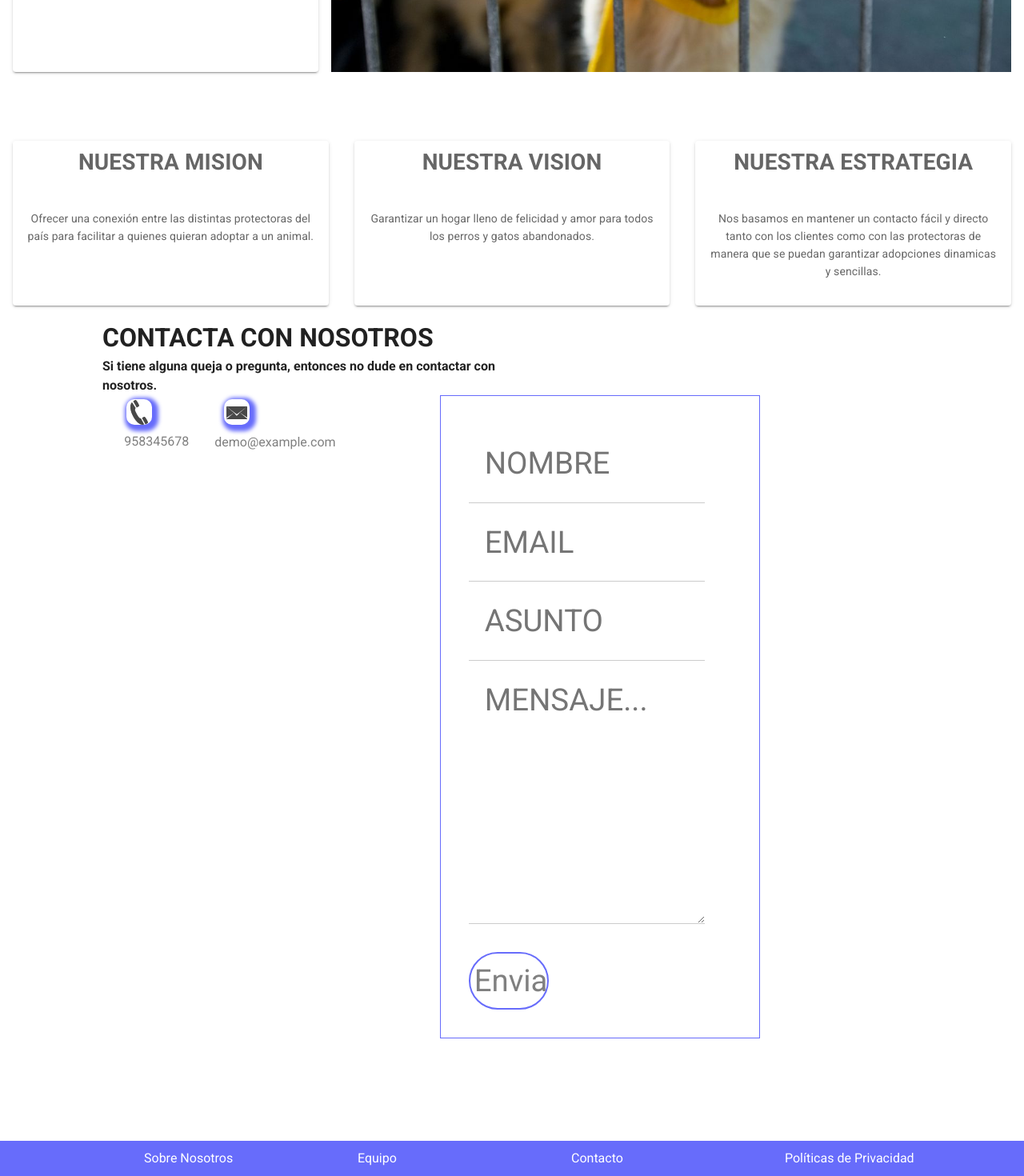
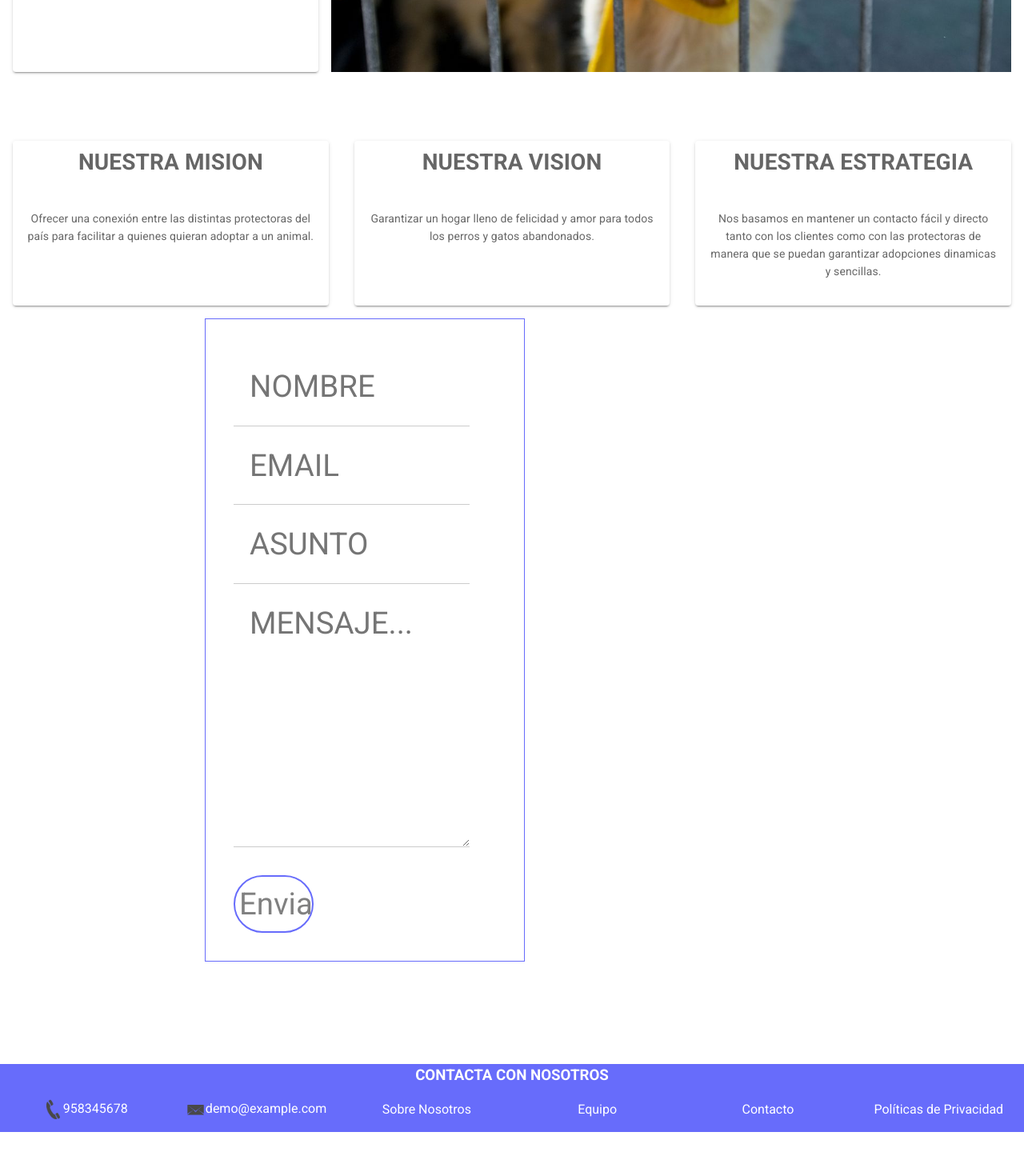
Before and after one commit to josemartin22/Protectora, a Vue app in the folder client/: page /about in a window 1280 px wide. Shown: the part 954-2424 px from the top of the page at 80% size. After the commit the page ends 2369 px from the top, so only its background shows below. Built offline with nearby package versions, Linux system fonts and the light colour scheme.

Commit message:
Mejor footer del mundo mundial

```diff
--- a/client/src/components/About.vue
+++ b/client/src/components/About.vue
@@ -35,28 +35,6 @@
     </div>
 
     <div id="infoContacto">
-      <div id="contactoTitulo">
-        <h1>CONTACTA CON NOSOTROS</h1>
-
-        <h4
-          class="hempresa"
-        >Si tiene alguna queja o pregunta, entonces no dude en contactar con nosotros.</h4>
-
-        <div id="telefono">
-          <figure>
-            <img id="iconPhone" src="../assets/phone32.png" alt="icon phone" />
-            <figcaption class="iconInfo">958345678</figcaption>
-          </figure>
-        </div>
-
-        <div id="email">
-          <figure>
-            <img id="iconMail" src="../assets/mail32.png" alt="icon email" />
-            <figcaption class="iconInfo">demo@example.com</figcaption>
-          </figure>
-        </div>
-      </div>
-
       <div id="formulario">
         <!-- La etiqueta form sirve para encapsular los elementos de un formulario-->
         <form action method="get">
@@ -87,19 +65,34 @@
     </div>
 
     <!-- Pie de pagina-->
-    <footer id="footer">
-      <span>
-        <input type="text" class="botonFooter" value="Sobre Nosotros" />
-      </span>
-      <span>
-        <input type="text" class="botonFooter" value="Equipo" />
-      </span>
-      <span>
-        <input type="text" class="botonFooter" value="Contacto" />
-      </span>
-      <span>
-        <input type="text" class="botonFooter" value="Políticas de Privacidad" />
-      </span>
+    <footer>
+      <div>
+        <h3>CONTACTA CON NOSOTROS</h3>
+      </div>
+      <div id="footerText">
+        <div class="footerItems">
+          <p>
+            <img align="left" class="footerPic" src="../assets/phone32.png" alt="icon phone">958345678
+          </p>
+        </div>
+        <div class="footerItems">
+          <p>
+            <img align="left" class="footerPic" src="../assets/mail32.png" alt="icon phone">demo@example.com
+          </p>
+        </div>
+        <div class="footerItems">
+          <p>Sobre Nosotros</p>
+        </div>
+        <div class="footerItems">
+          <p>Equipo</p>
+        </div>
+        <div class="footerItems">
+          <p>Contacto</p>
+        </div>
+        <div class="footerItems">
+          <p>Políticas de Privacidad</p>
+        </div>
+      </div>
     </footer>
   </div>
 </template>
@@ -156,6 +149,37 @@ p{
   text-align: center;
 }
 
+footer {
+  left: 0;
+  bottom: 0;
+  width: 100%;
+  background-color: #676cfb;
+  color: white;
+  text-align: center;
+  flex-direction: column;
+  display: flex;
+}
+
+#footerText{
+  flex-direction: row;
+  justify-content: center;
+  align-items:center;
+  display: flex;
+}
+
+.footerItems{
+  margin-top:1em;
+  width:100%;
+  flex-direction: row;
+  display: flex;
+  align-items: center;
+  justify-content: center;
+}
+
+.footerPic{
+  max-height:25px;
+  max-width:25px;
+}
 
 /*
 #################################
@@ -173,25 +197,6 @@ ESTILOS PARA EL APARTADO CONTACTO
 
 #contactoTitulo {
   width: 40%;
-}
-
-#telefono,
-#email {
-  float: left;
-  margin: 1%;
-  margin-left: 5%;
-}
-
-#iconPhone {
-  box-shadow: 3px 3px 5px 5px #676cfb;
-  border-radius: 10px 10px 10px 10px;
-  margin-left: 5%;
-}
-
-#iconMail {
-  box-shadow: 3px 3px 5px 5px #676cfb;
-  border-radius: 10px 10px 10px 10px;
-  margin-left: 10%;
 }
 
 .iconInfo {
@@ -256,24 +261,5 @@ ESTILOS PARA EL APARTADO FOOTER
 ###############################
 */
 
-#footer {
-  left: 0;
-  bottom: 0;
-  width: 100%;
-  background-color: #676cfb;
-  color: white;
-  text-align: center;
-}
 
-#footer span {
-  text-align: center;
-  display: inline-block;
-  margin-left: 5%;
-  padding: 10px;
-}
-
-.botonFooter {
-  color: white;
-  background: transparent;
-}
 </style>
```
